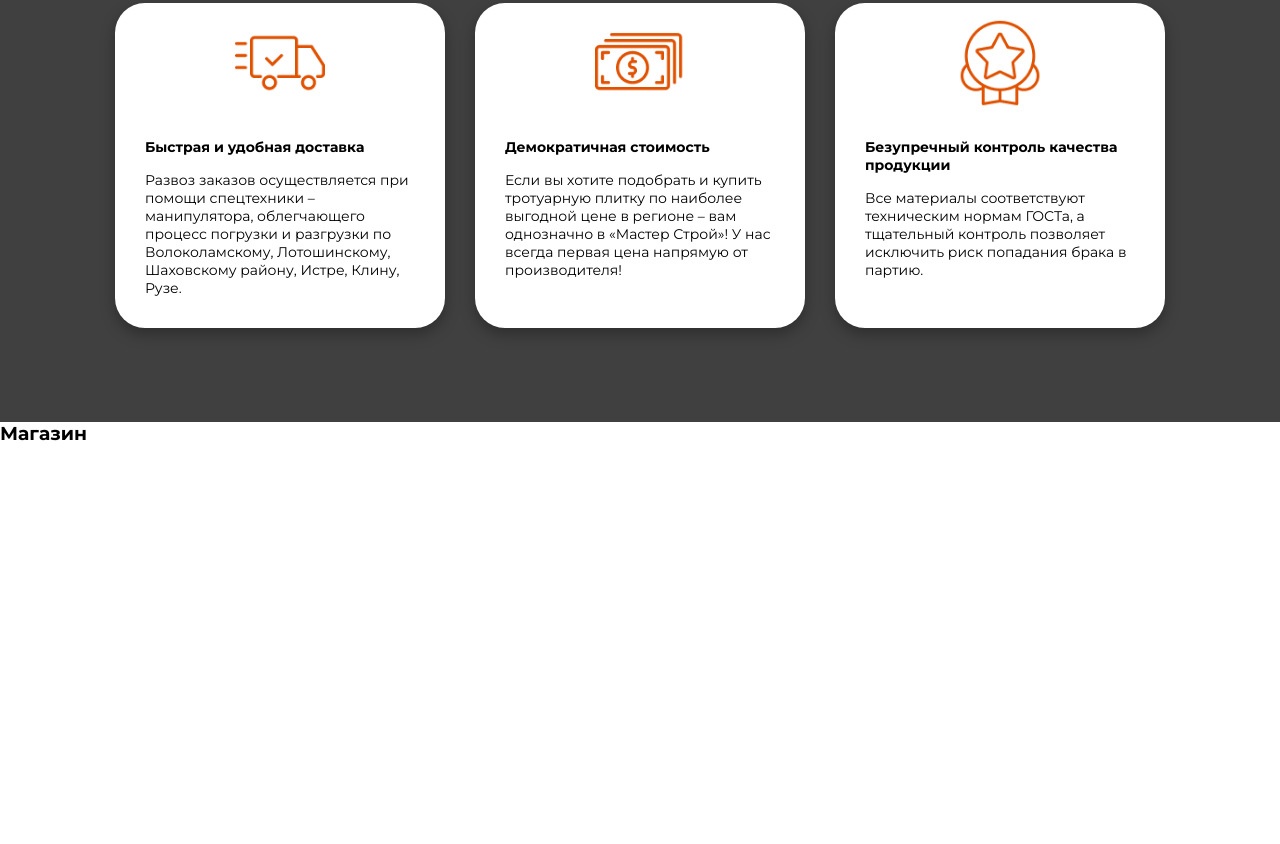
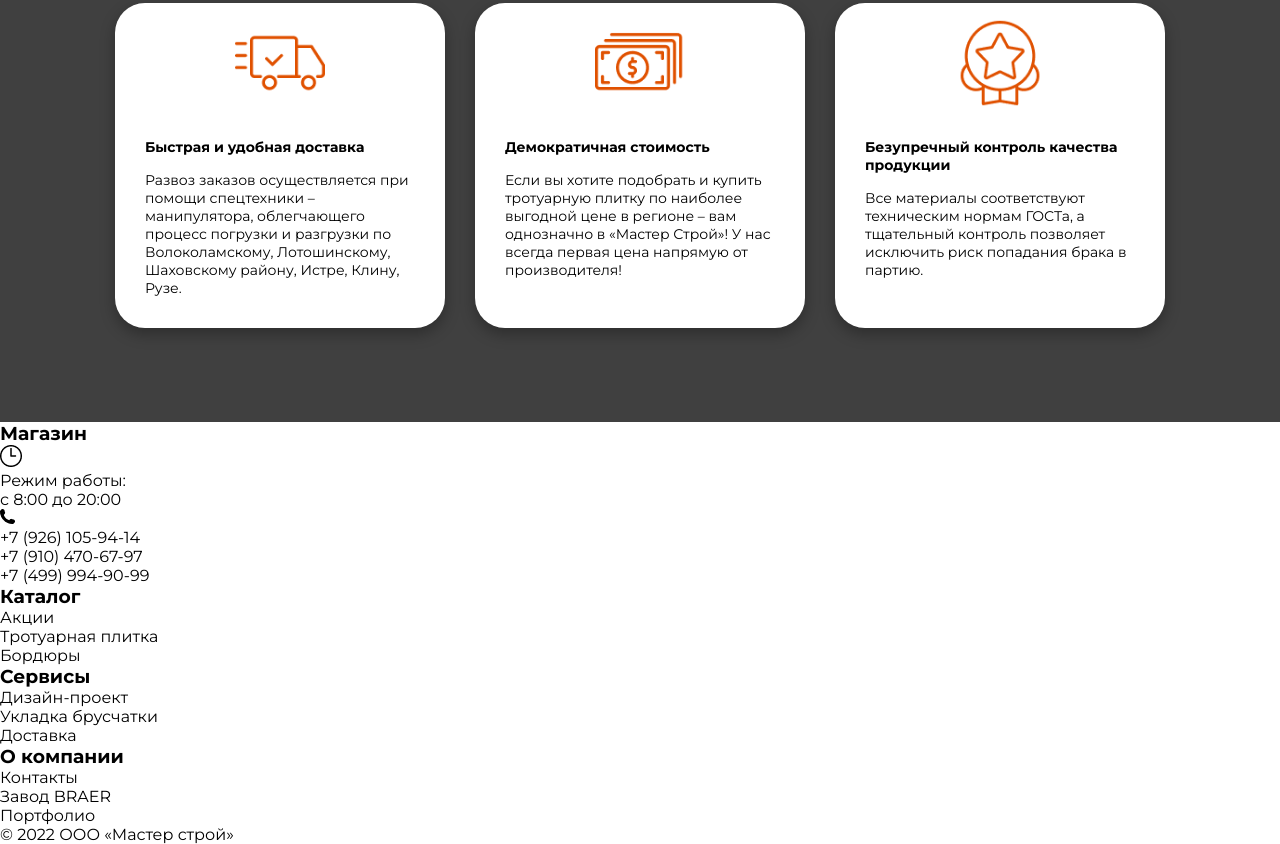
Before and after one commit to Polly30112004/Web-Lab-3-4, a plain HTML site: page index.html in a window 1280 px wide. Shown: the part 6169-7013 px from the top of the page. Before the commit the page ends 6633 px from the top, so only its background shows below. Drawn offline with Linux system fonts and the light colour scheme.

Commit message:
feat: adding html file for footer

```diff
--- a/index.html
+++ b/index.html
@@ -399,19 +399,43 @@
         </div>
     </div>
 </div>
+</main>
 
-
-
-</main>
-<footer>
-    <span>
-     <h3 id = "">Магазин</h3>
-     <ul>
-        <li></li>
-
-     </ul>
-    </span>
-
+<footer class="footer">
+    <div class="footer-container">
+        <div class="footer-column">
+            <h3 class="footer-title">Магазин</h3>
+            <div class="footer-item">
+                <img src="img/часы_черные.png" >
+                <p>Режим работы:<br>с 8:00 до 20:00</p>
+            </div>
+            <div class="footer-item">
+                <img src="img/телефон_черный.png"  >
+                <p>+7 (926) 105-94-14<br>+7 (910) 470-67-97<br>+7 (499) 994-90-99</p>
+            </div>
+        </div>
+        <div class="footer-column">
+            <h3 class="footer-title">Каталог</h3>
+            <p>Акции</p>
+            <p>Тротуарная плитка</p>
+            <p>Бордюры</p>
+        </div>
+        <div class="footer-column">
+            <h3 class="footer-title">Сервисы</h3>
+            <p>Дизайн-проект</p>
+            <p>Укладка брусчатки</p>
+            <p>Доставка</p>
+        </div>
+        <div class="footer-column">
+            <h3 class="footer-title">О компании</h3>
+            <p>Контакты</p>
+            <p>Завод BRAER</p>
+            <p>Портфолио</p>
+        </div>
+    </div>
+    <div class="footer-copyright">
+        <p>© 2022 ООО «Мастер строй»</p>
+    </div>
 </footer>
 
 </body>
```
